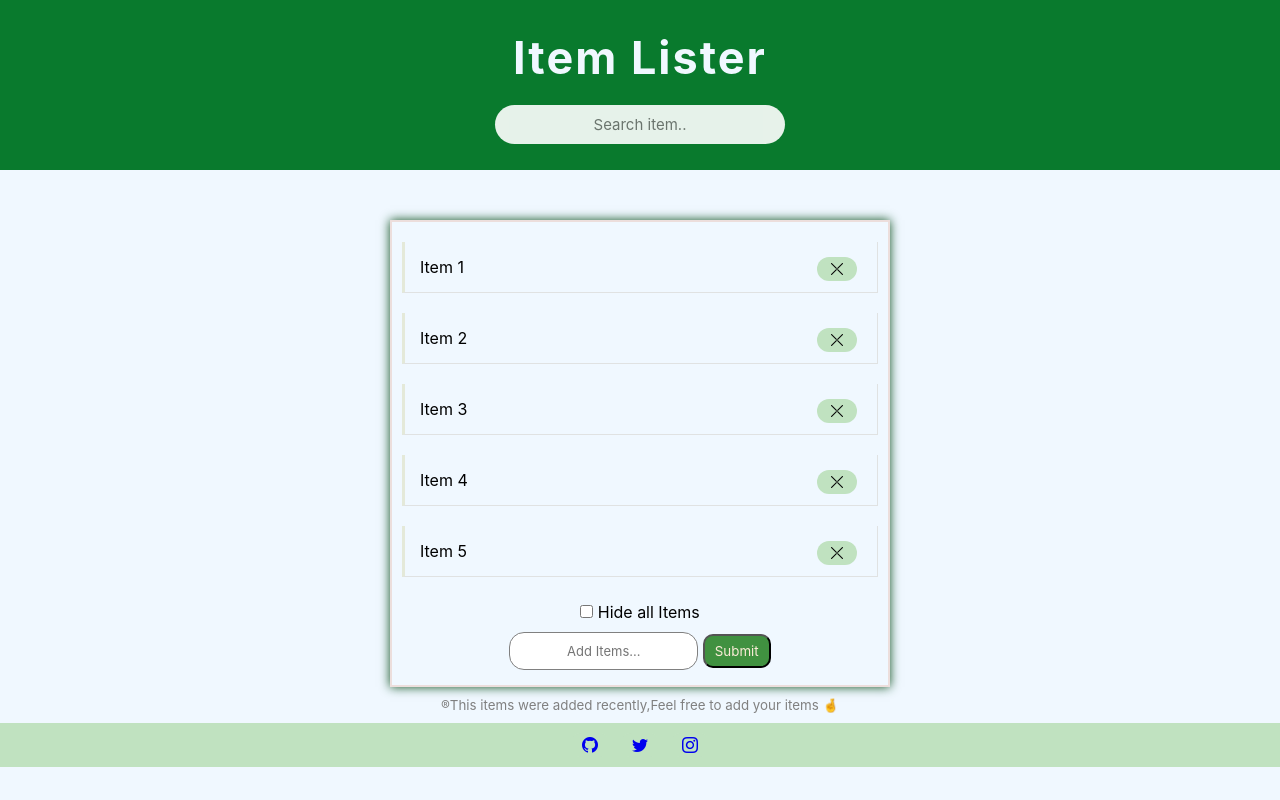
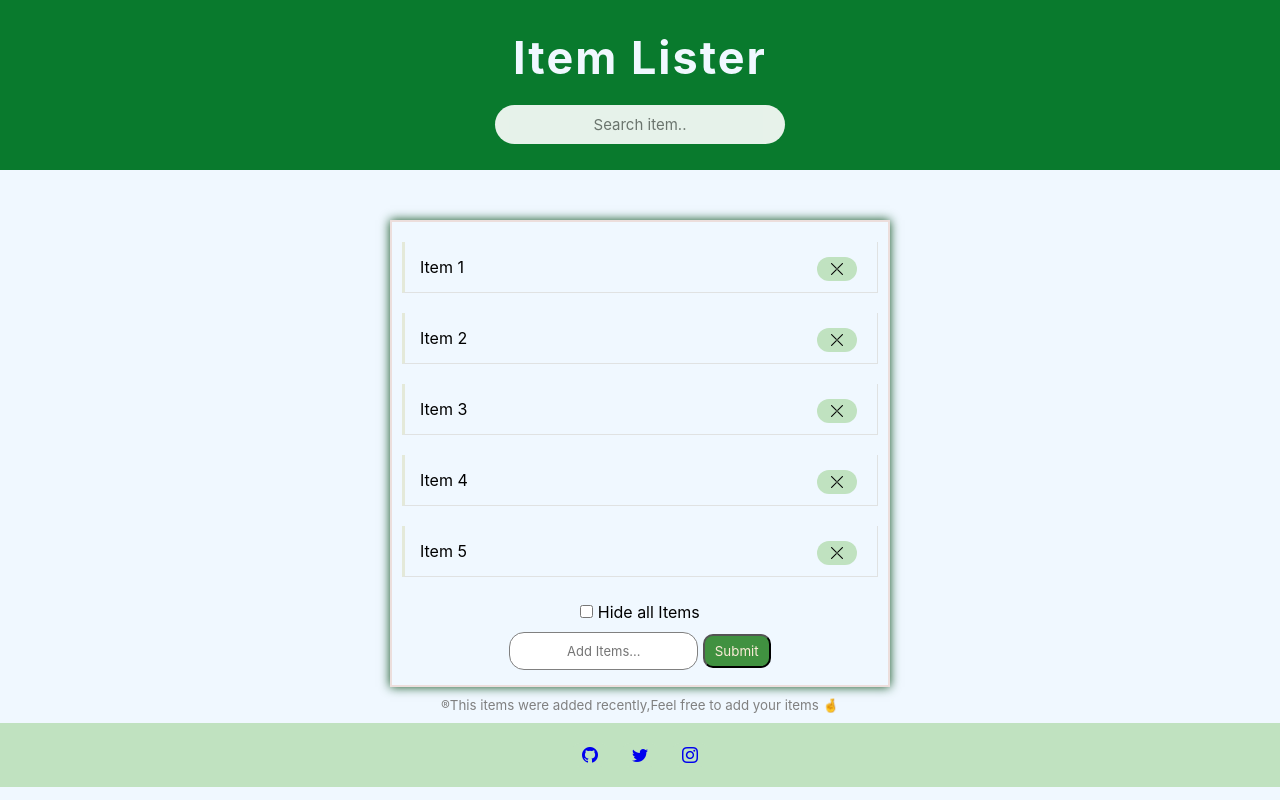
Before and after one commit to sazzy-josh/Item-lister, a plain HTML site: page index.html in a window 1280 px wide. Drawn offline with nearby package versions, Linux system fonts and the light colour scheme.

Commit message:
initials

```diff
--- a/style.css
+++ b/style.css
@@ -8,6 +8,7 @@
 }
 body{
     background-color: aliceblue;
+    margin-bottom: 0;
 }
 header{
     height: 170px;
@@ -131,10 +132,10 @@ i:hover{
 footer{
     display: flex;
     justify-content: center;
-    margin: 0px;
+    margin-bottom: 0px;
     background-color: rgb(192, 226, 192);
     width: 100%;
-    padding: 10px 0;
+    padding: 20px 0;
 }
 
 #footer{
```
